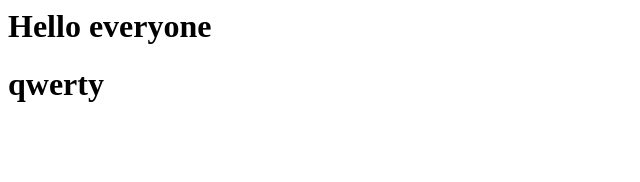
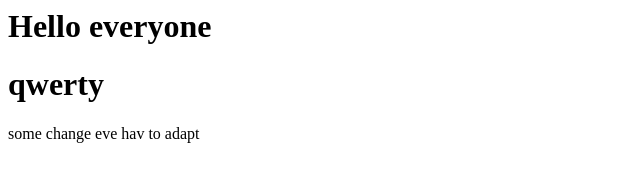
Before and after one commit to harishs2312/sample, a plain HTML site: page index.html in a window 1280 px wide. Shown: the whole page, without its empty margins (0-640 px from the left). Drawn offline with Linux system fonts and the light colour scheme.

Commit message:
Update index.html

```diff
--- a/index.html
+++ b/index.html
@@ -21,4 +21,5 @@
     </body>
     <h1>Hello everyone</h1>
     <h1>qwerty</h1>
+    some change eve hav to adapt
 </html>
```
